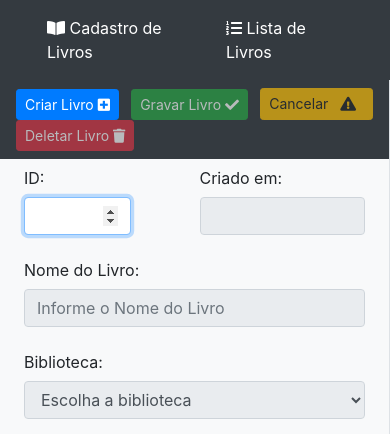
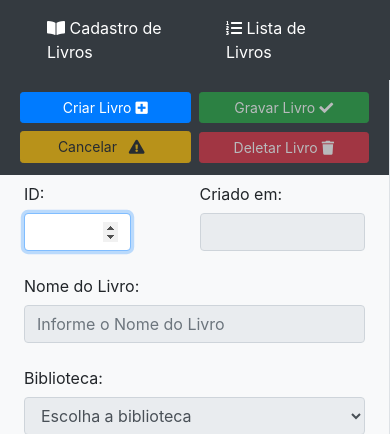
Before and after one commit to Chabarys/exercicios, a PHP site: page /livro in a window 390 px wide. Shown: the top 434 px of the page. Run offline with PHP 8.4, Linux system fonts and the light colour scheme; data that the repository does not hold is empty; style sheets or scripts are compiled from the project's sources; some libraries are stand-ins or nearby versions.

Commit message:
finalizando a grade e os modais

```diff
--- a/projeto_crud_bootstrap/def/head.php
+++ b/projeto_crud_bootstrap/def/head.php
@@ -1,10 +1,14 @@
 <meta charset="UTF-8"/>
+<meta name="viewport" content="initial-scale=1, maximum-scale=1, minimum-scale=1, user-scalable=no, width=device-width">
 <link href="style/css/def/main.css" rel="stylesheet" type="text/css">
 <link href="lib/fontawesome-5.9.0/css/all.css" rel="stylesheet" type="text/css">
 <script src="lib/jquery-3.4.1/jquery-3.4.1.min.js"></script>
+<script src="lib/bootstrap-4.3.1/dist/js/bootstrap.min.js"></script>
 <script src="https://cdnjs.cloudflare.com/ajax/libs/jquery-maskmoney/3.0.2/jquery.maskMoney.min.js"></script>
 <!-- Componentes -->
 <link href="style/css/com/button.css" rel="stylesheet" type="text/css">
 <link href="style/css/com/body.css" rel="stylesheet" type="text/css">
 <link href="style/css/com/card-footer.css" rel="stylesheet" type="text/css">
 <link href="style/css/com/table.css" rel="stylesheet" type="text/css">
+<!-- Views -->
+<link href="style/css/view/livro.css" rel="stylesheet" type="text/css">
--- a/projeto_crud_bootstrap/style/css/com/table.css
+++ b/projeto_crud_bootstrap/style/css/com/table.css
@@ -1,3 +1,12 @@
-
+/*
+.table{
+	table-layout: fixed;
+}
+*/
+.td {
+  overflow: hidden;
+  text-overflow: ellipsis;
+  white-space: nowrap;
+}
 
 /*# sourceMappingURL=table.css.map */
--- a/projeto_crud_bootstrap/style/scss/com/table.scss
+++ b/projeto_crud_bootstrap/style/scss/com/table.scss
@@ -1,3 +1,4 @@
+
 .table{
-
+	table-layout: fixed;
 }
--- a/projeto_crud_bootstrap/style/scss/view/corFundo.scss
+++ /dev/null
@@ -1 +0,0 @@
-@import "../def/variables.scss";
--- a/projeto_crud_bootstrap/view/livro.php
+++ b/projeto_crud_bootstrap/view/livro.php
@@ -34,22 +34,30 @@ $connection = connection();
 			<!-- CADASTRO -->
 			<div id="div-cadastro" class="col-12 col-md-6 border-right">
 				<div class="navbar bg-dark">
-					<button id="btnCriarNovo" type="button" class="btn btn-primary btn-sm" onclick="inserirNovo()">
+					<div class="col-6 col-sm-3 col-md-6 col-lg-3 p-1">
+						<button id="btnCriarNovo" type="button" class="btn btn-primary btn-sm btn-block" onclick="inserirNovo()">
 							<span>Criar Livro</span>
 							<i class="fas fa-plus-square"></i>
 						</button>
-					<button id="btnGravar" type="button" class="btn btn-success btn-sm" onclick="gravarLivro()">
+					</div>
+					<div class="col-6 col-sm-3 col-md-6 col-lg-3 p-1">
+						<button id="btnGravar" type="button" class="btn btn-success btn-sm btn-block" onclick="gravarLivro()">
 							<span>Gravar Livro</span>
 							<i class="fas fa-check"></i>
 						</button>
-					<button id="btnCancelar" type="button" class="btn btn-warning btn-sm" onclick="cancelar()">
+					</div>
+					<div class="col-6 col-sm-3 col-md-6 col-lg-3 p-1">
+						<button id="btnCancelar" type="button" class="btn btn-warning btn-sm btn-block" onclick="cancelar()">
 							<span>Cancelar</span>
 							<i class="fas fa-exclamation-triangle btn-sm"></i>
 						</button>
-					<button id="btnDeletar" type="button" class="btn btn-danger btn-sm" onclick="deletarLivro()">
+					</div>
+					<div class="col-6 col-sm-3 col-md-6 col-lg-3 p-1">
+						<button id="btnDeletar" type="button" class="btn btn-danger btn-sm btn-block" onclick="mostrarModalDeletar()">
 							<span>Deletar Livro</span>
 							<i class="fas fa-trash"></i>
 						</button>
+					</div>
 				</div>
 				<div class="form-row px-4">
 					<div class="form-group col-4 col-lg-3">
@@ -83,11 +91,10 @@ $connection = connection();
 						<label for="precoLivro" class="col-form-label">Preço:</label>
 						<input id="precoLivro" type="text" class="form-control" placeholder="R$" min="1" max="10">
 					</div>
-
 				</div>
 			</div>
 			<!-- GRADE DE LIVROS -->
-			<div id="div-grade" class="col-6 no-gutters">
+			<div id="div-grade" class="col-12 col-md-6 no-gutters">
 				<table id="grade" class="table table-hover">
 					<caption class="mx-1">
 						<span>Lista de Livros</span>
```
Also changed, not shown: other parts of projeto_crud_bootstrap/view/livro.php (+45 -9 lines), projeto_crud_bootstrap/js/livro.js (+33 -6 lines), projeto_crud_bootstrap/style/css/view/livro.css (added, +13 -0 lines), projeto_crud_bootstrap/style/scss/view/livro.scss (added, +11 -0 lines), 2 other files. Lines whose indentation alone changed are shown as unchanged.
